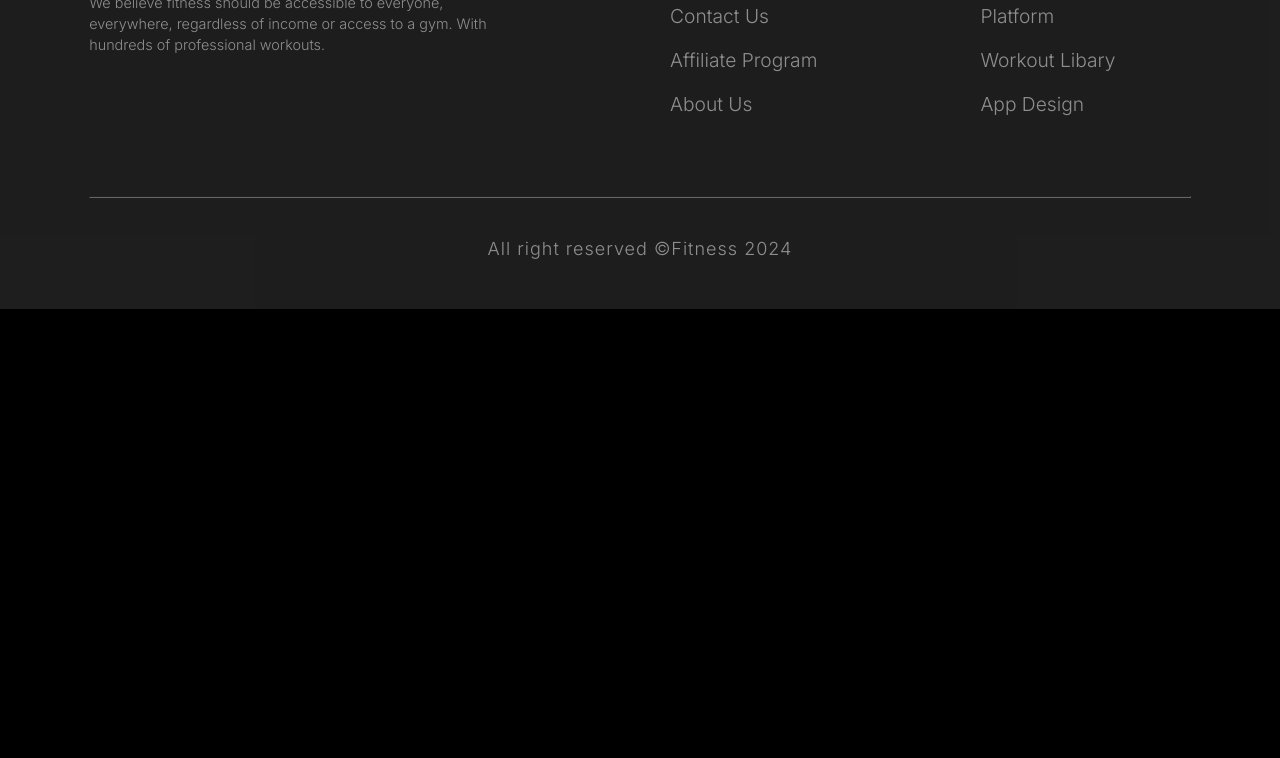
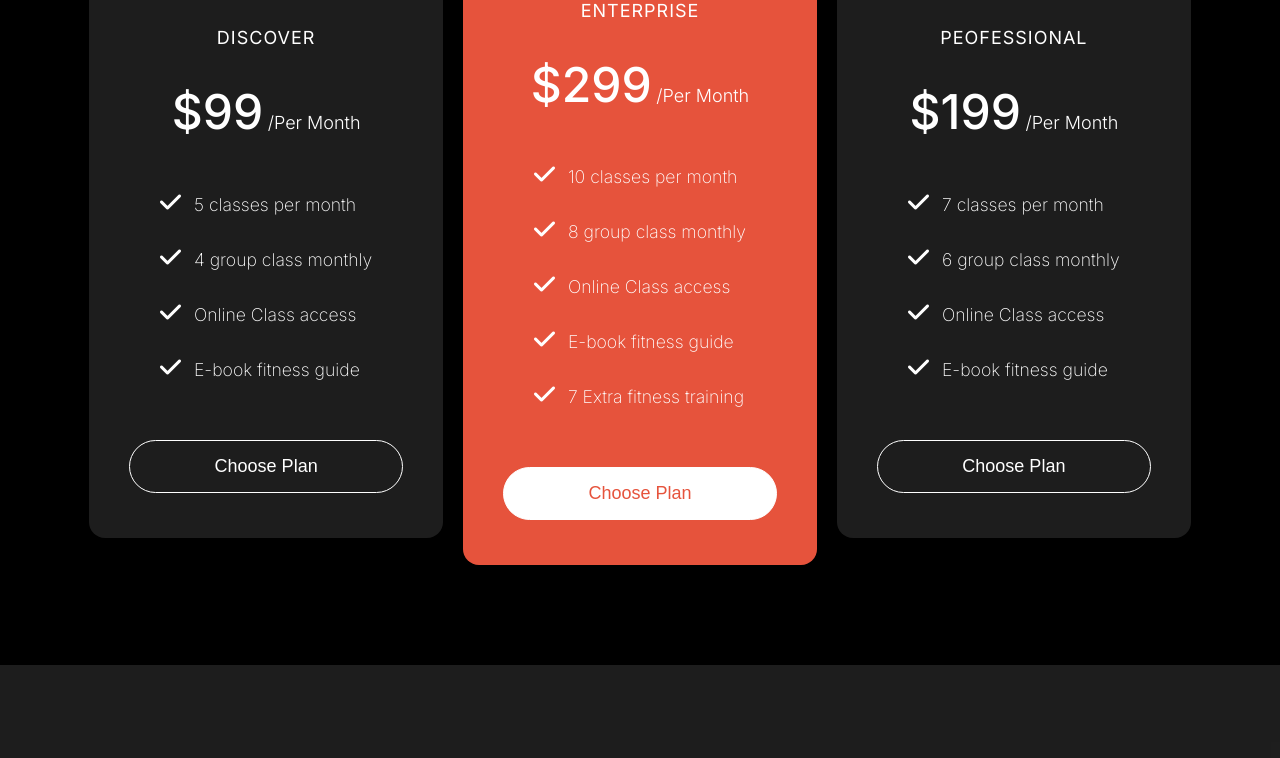
Before and after one commit to Shakilkhan223/Fitness-Website-landing-page, a plain HTML site: page index.html in a window 1280 px wide. Shown: the part 5101-5859 px from the top of the page. Before the commit the page ends 5410 px from the top, so only its background shows below. Drawn offline with Linux system fonts and the light colour scheme; a web font is replaced by a local one.

Commit message:
added another challenge section name as pricing section

```diff
--- a/index.html
+++ b/index.html
@@ -352,6 +352,69 @@
         </div>
       </section>
       <!-- meet our team section  -->
+
+      <!-- pricing section  -->
+      <section class="container">
+        <div class="bmi-title pricing-section">
+          <h3>Choose The Best Plan</h3>
+          <p>
+            Fitness should be accessible to everyone, everywhere, Choose a plan
+            that's right for you. Simple pricing & No hidden charges.
+          </p>
+        </div>
+
+        <div class="pricing-container">
+          <div class="pricing-card">
+            <h5>Discover</h5>
+            <span
+              ><h3>$99</h3>
+              <p>/Per Month</p></span
+            >
+            <ul>
+              <li><i class="fa-solid fa-check"></i> 5 classes per month</li>
+              <li><i class="fa-solid fa-check"></i> 4 group class monthly</li>
+              <li><i class="fa-solid fa-check"></i> Online Class access</li>
+              <li><i class="fa-solid fa-check"></i> E-book fitness guide</li>
+            </ul>
+
+            <button class="btn-primary">Choose Plan</button>
+          </div>
+          <div class="pricing-card" id="active">
+            <h5>enterprise</h5>
+            <span
+              ><h3>$299</h3>
+              <p>/Per Month</p></span
+            >
+            <ul>
+              <li><i class="fa-solid fa-check"></i> 10 classes per month</li>
+              <li><i class="fa-solid fa-check"></i> 8 group class monthly</li>
+              <li><i class="fa-solid fa-check"></i> Online Class access</li>
+              <li><i class="fa-solid fa-check"></i> E-book fitness guide</li>
+              <li>
+                <i class="fa-solid fa-check"></i> 7 Extra fitness training
+              </li>
+            </ul>
+
+            <button class="btn-primary white">Choose Plan</button>
+          </div>
+          <div class="pricing-card">
+            <h5>peofessional</h5>
+            <span
+              ><h3>$199</h3>
+              <p>/Per Month</p></span
+            >
+            <ul>
+              <li><i class="fa-solid fa-check"></i> 7 classes per month</li>
+              <li><i class="fa-solid fa-check"></i> 6 group class monthly</li>
+              <li><i class="fa-solid fa-check"></i> Online Class access</li>
+              <li><i class="fa-solid fa-check"></i> E-book fitness guide</li>
+            </ul>
+
+            <button class="btn-primary">Choose Plan</button>
+          </div>
+        </div>
+      </section>
+      <!-- pricing section  -->
     </main>
     <!-- main content section  -->
 
--- a/styles/style.css
+++ b/styles/style.css
@@ -610,6 +610,82 @@ select:focus {
   border-radius: 30px;
   border-bottom-left-radius: 0px;
   border-top-left-radius: 0px;
+  border-left: 5px solid #e6533c;
+}
+
+/* pricing section style  */
+
+.pricing-section {
+  margin-bottom: 50px !important;
+}
+
+.pricing-container {
+  display: grid;
+  grid-template-columns: repeat(3, 1fr);
+  gap: 20px;
+  justify-items: center;
+  align-items: center;
+}
+
+.pricing-card {
+  background-color: rgba(34, 34, 34, 0.874);
+  width: 100%;
+  display: flex;
+  flex-direction: column;
+  justify-content: end;
+  align-items: center;
+  padding: 45px 25px;
+  border-radius: 16px;
+}
+
+.pricing-card h5 {
+  font-weight: 400;
+  text-transform: uppercase;
+  font-size: 1.125rem;
+  letter-spacing: 1px;
+  margin-bottom: 35px;
+}
+
+.pricing-card span {
+  margin-bottom: 35px;
+}
+
+.pricing-card span h3 {
+  font-weight: 500;
+  display: inline-block;
+}
+.pricing-card span p {
+  display: inline-block;
+  color: white;
+  font-size: 1.125rem;
+}
+
+.pricing-card ul {
+  margin-bottom: 30px;
+}
+
+.pricing-card ul li {
+  list-style: none;
+  margin-bottom: 30px;
+  font-size: 1.1rem;
+  font-weight: 200;
+}
+
+.pricing-card ul li i {
+  font-size: 1.5rem;
+  margin-right: 8px;
+}
+
+.pricing-card button {
+  width: 90%;
+  border: 1px solid white;
+  background: transparent;
+  cursor: pointer;
+}
+
+.white {
+  background-color: #ffffff !important;
+  color: #e6533c;
 }
 
 /* footer section styles  */
@@ -841,6 +917,10 @@ hr {
   .program-card-container {
     grid-template-columns: 1fr;
   }
+
+  .pricing-container {
+    grid-template-columns: 1fr;
+  }
 }
 
 @media screen and (min-width: 572px) and (max-width: 992px) {
@@ -950,12 +1030,32 @@ hr {
   }
 
   .footer-container {
-    grid-template-columns: 1fr;
+    grid-template-columns: repeat(2, 1fr);
     gap: 50px;
     margin-bottom: 80px;
+  }
+
+  .footer-card:nth-child(1) {
+    grid-column: 1/3;
   }
 
   .program-card-container {
     grid-template-columns: repeat(2, 1fr);
   }
+
+  .pricing-container {
+    grid-template-columns: repeat(2, 1fr);
+  }
+
+  .pricing-card:nth-child(1) {
+    order: 1;
+  }
+  .pricing-card:nth-child(2) {
+    order: 3;
+    grid-column: 1 / 3;
+    width: 50%;
+  }
+  .pricing-card:nth-child(3) {
+    order: 2;
+  }
 }
```
